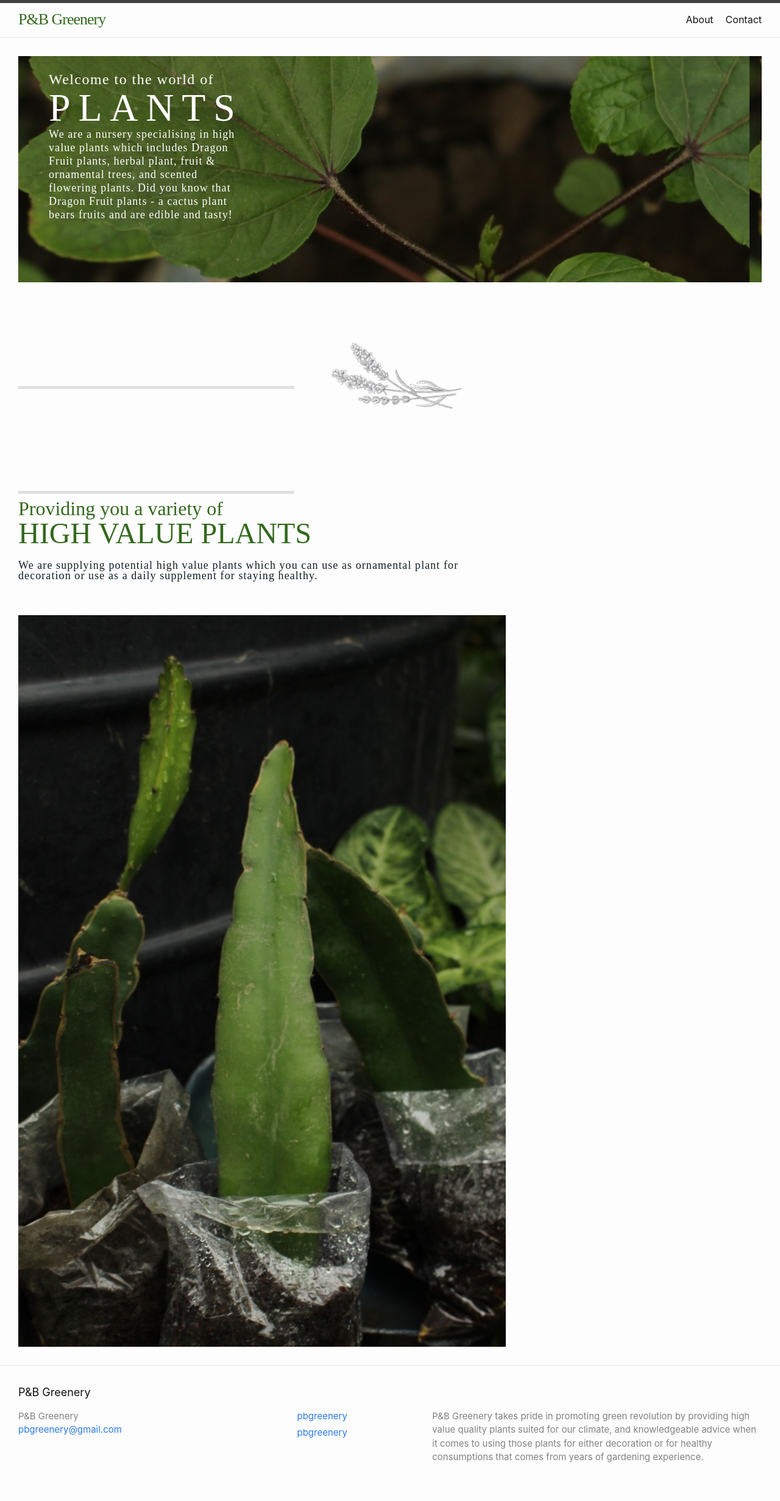
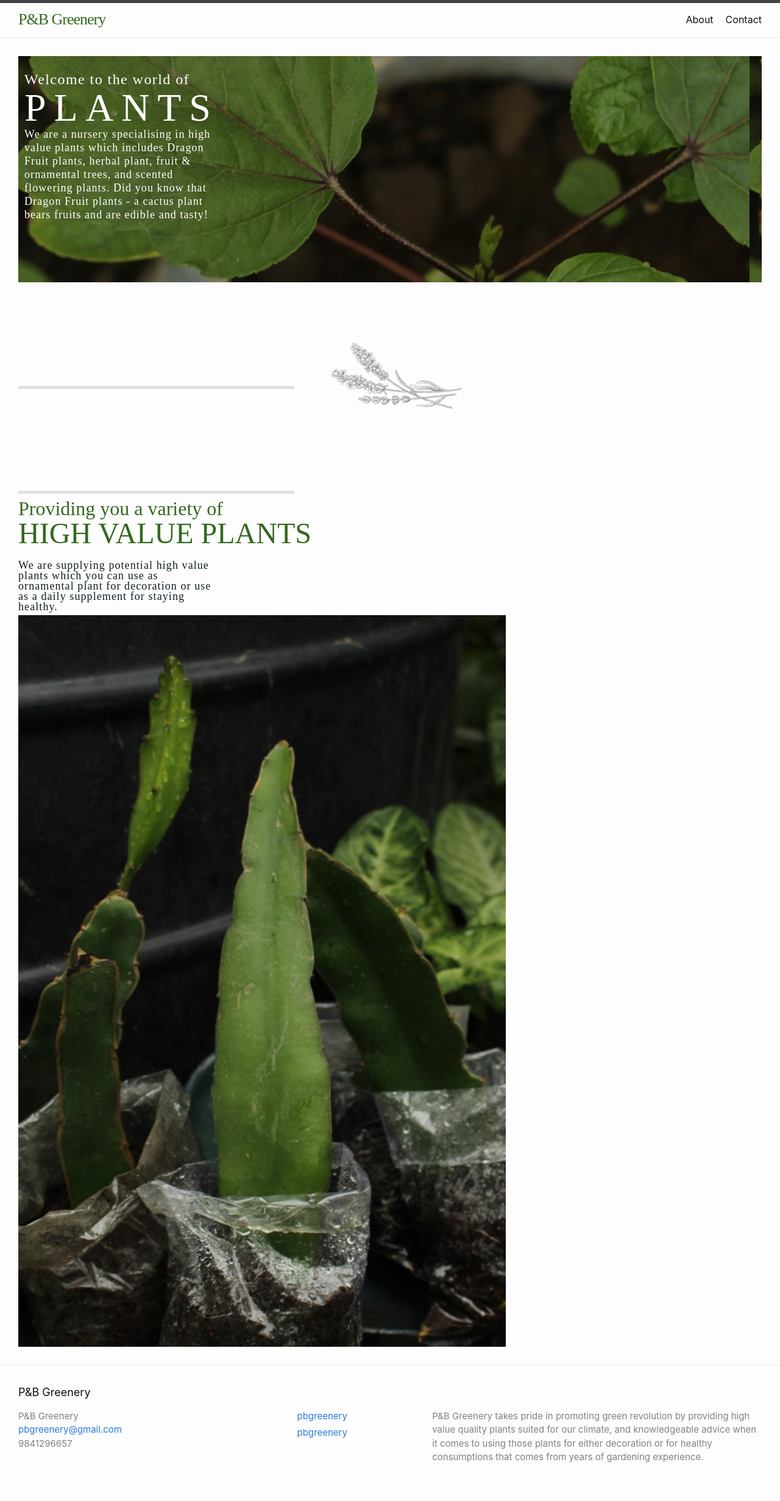
Before and after one commit to pbyanjankar/pbgreenery, a Jekyll site: the page built from index.markdown, in a window 1280 px wide. Shown: the whole page at 61% size. Built offline with Jekyll 4.4.1, drawn with Linux system fonts in a browser that asks for light colours.

Commit message:
Modify footer to include phone

```diff
--- a/_includes/footer.html
+++ b/_includes/footer.html
@@ -18,6 +18,9 @@
             {%- if site.email -%}
             <li><a class="u-email" href="mailto:{{ site.email }}">{{ site.email }}</a></li>
             {%- endif -%}
+          {%- if site.phone -%}
+          <li>{{ site.phone }}</li>
+          {%- endif -%}
         </ul>
       </div>
 
--- a/assets/main.scss
+++ b/assets/main.scss
@@ -36,7 +36,6 @@
 .showcase-text{
 margin-top: 20px;
 margin-bottom: 20px;
-width: 813px;
 height: 70px;
 
 font-family: Montserrat;
@@ -49,6 +48,9 @@ letter-spacing: 0.06em;
 /* black */
 
 color: #101F26;
+
+width:320px;
+
 
 
 }
@@ -68,7 +70,7 @@ color: #101F26;
 
        color: #FFFFFF;
 
-       margin-left: 50px;
+       margin-left: 10px;
 
 }
 
@@ -86,7 +88,7 @@ color: #101F26;
 
        color: #FFFFFF;
 
-              margin-left: 50px;
+              margin-left: 10px;
               padding-bottom:50px;
 
 }
@@ -101,7 +103,7 @@ letter-spacing: 0.06em;
 
 color: #FFFFFF;
 
-              margin-left: 50px;
+              margin-left: 10px;
 width:320px;
 padding-bottom:100px;
 }
```
Also changed, not shown: 1 other file.
